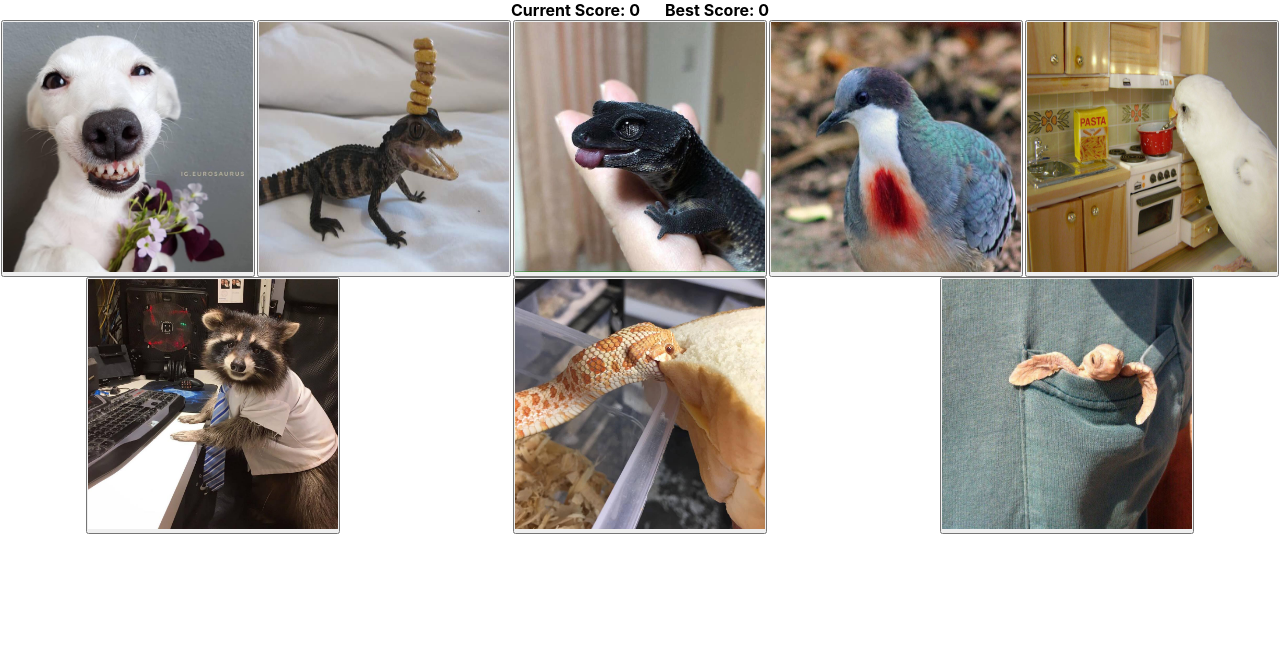
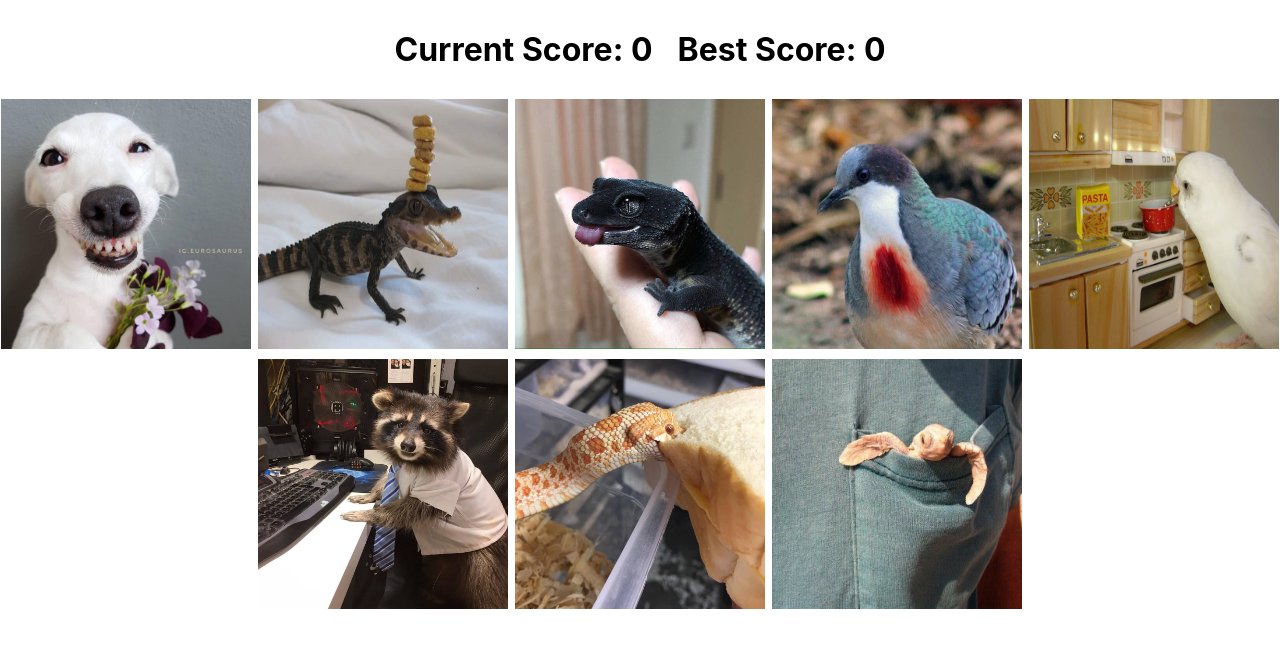
Before and after one commit to hebiscus/memory-card, a React (Create React App) app: page / in a window 1280 px wide. Shown: the top 648 px of the page. Built offline with nearby package versions, Linux system fonts and the light colour scheme.

Commit message:
header styling, flex gap

```diff
--- a/src/App.css
+++ b/src/App.css
@@ -7,10 +7,24 @@
 .header {
   display: flex;
   gap: 25px;
+  font-size: 2em;
+  padding-top: 30px;
+  padding-bottom: 30px;
 }
 
 .cards-container {
   display: flex;
-  justify-content: space-around;
+  justify-content: center;
   flex-wrap: wrap;
+  gap: 7px
 }
+
+.cards-container > button {
+  border: none;
+  background: inherit;
+  cursor: pointer;
+}
+
+.cards-container > button:hover {
+  transform: scale(1.03);
+}
```
